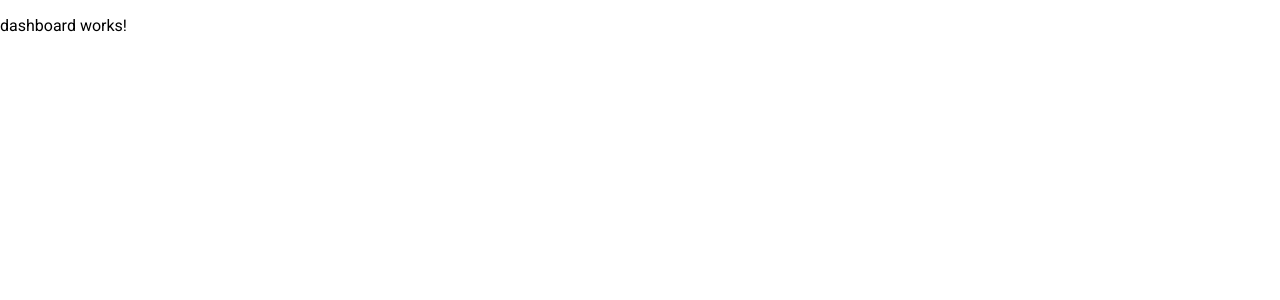
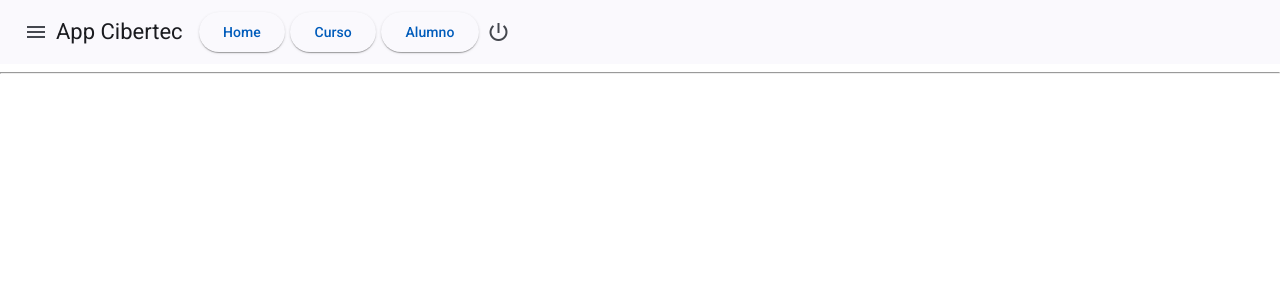
Before and after one commit to Desarrollo-Interfaces-3/app-patitas-idat, an Angular app: page /dashboard in a window 1280 px wide. Shown: the top 300 px of the page. Built offline with nearby package versions, Linux system fonts and the light colour scheme.

Commit message:
Mascota ViewModel

```diff
--- a/src/app/dashboard/dashboard.component.html
+++ b/src/app/dashboard/dashboard.component.html
@@ -1 +1,16 @@
-<p>dashboard works!</p>
+<mat-toolbar color="primary">
+    <button mat-icon-button class="example-icon" aria-label="Example icon-button with menu icon">
+      <mat-icon>menu</mat-icon>
+    </button>
+    <span>App Cibertec</span>
+    &nbsp;&nbsp;&nbsp;
+    <button mat-raised-button (click)="irOpcionHome()">Home</button>&nbsp;
+    <button mat-raised-button >Curso</button>&nbsp;
+    <button mat-raised-button >Alumno</button>
+    <span class="example-spacer"></span>
+    <button  mat-icon-button class="example-icon" aria-label="Example icon-button with share icon">
+      <mat-icon>power_settings_new</mat-icon>
+    </button>
+</mat-toolbar>
+<hr />
+<router-outlet></router-outlet>
--- a/src/app/dashboard/dashboard.component.ts
+++ b/src/app/dashboard/dashboard.component.ts
@@ -1,11 +1,21 @@
 import { Component } from '@angular/core';
+import { ActivatedRoute, Router, RouterOutlet } from '@angular/router';
+import { MaterialModule } from '../angular-material/material/material.module';
 
 @Component({
   selector: 'app-dashboard',
-  imports: [],
+  imports: [RouterOutlet, MaterialModule],
   templateUrl: './dashboard.component.html',
   styleUrl: './dashboard.component.css'
 })
 export class DashboardComponent {
 
+  constructor(private router: Router,
+    private route: ActivatedRoute
+  ){
+  }
+  irOpcionHome(){
+    this.router.navigate(["home"], {relativeTo: this.route})
+  }
+
 }
```
Also changed, not shown: src/app/models/mascota-response.model.ts (added, +7 -0 lines), src/app/viewmodels/mascota-viewmodel.service.ts (added, +9 -0 lines), 1 other file (tests, documents, lock files or other folders).
